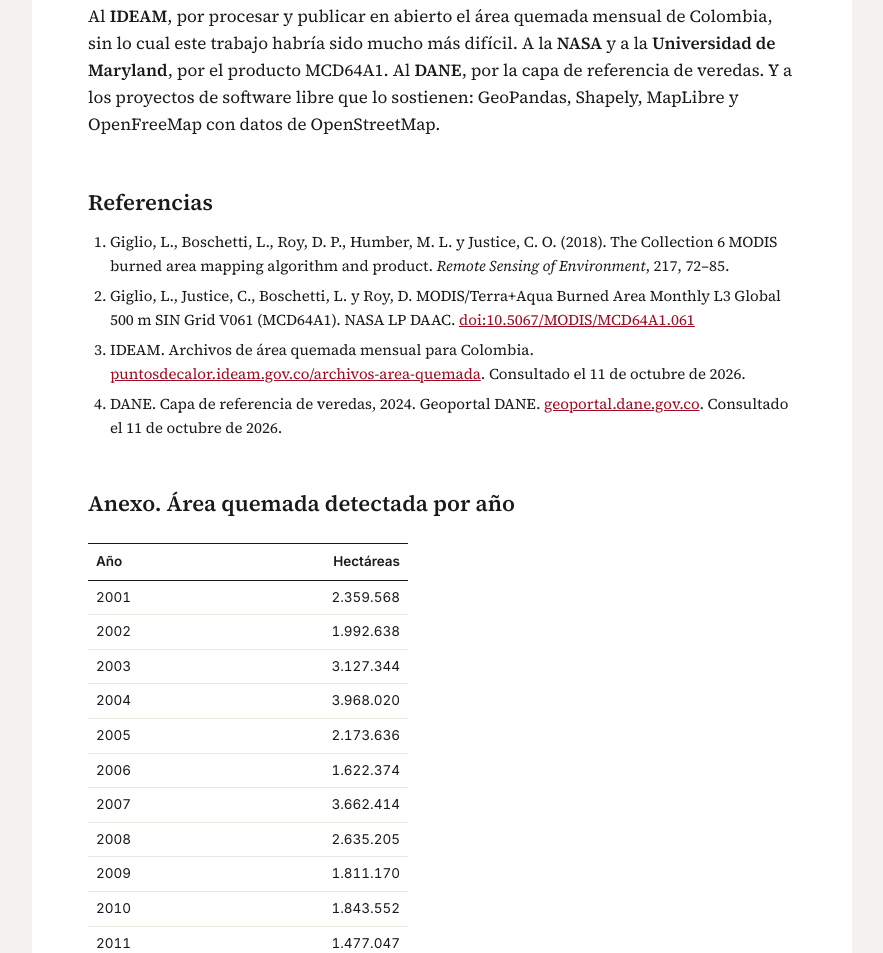
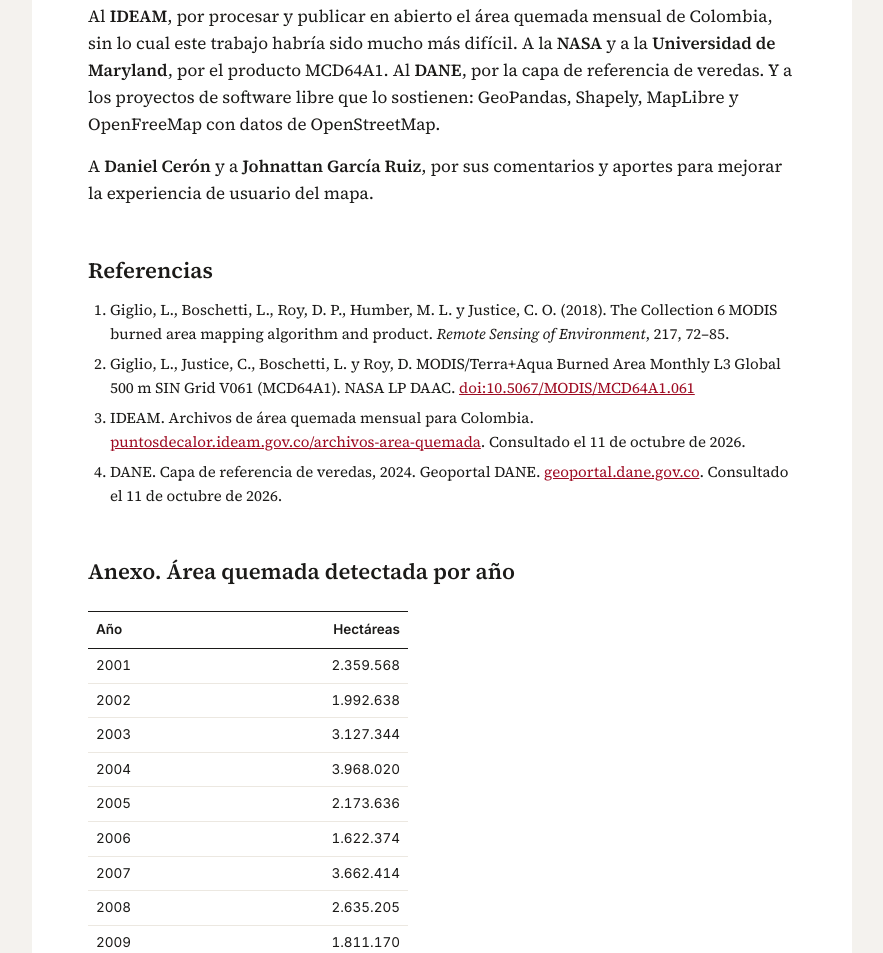
Before and after one commit to doar95/incendios-colombia, a plain HTML site: page metodologia.html in a window 1280 px wide. Shown: the part 9373-10326 px from the top of the page, without its empty margins (198-1081 px from the left). Drawn offline with Linux system fonts and the light colour scheme.

Commit message:
Add files via upload

```diff
--- a/metodologia.html
+++ b/metodologia.html
@@ -173,6 +173,7 @@
 
   <h2>Agradecimientos</h2>
   <p>Al <strong>IDEAM</strong>, por procesar y publicar en abierto el área quemada mensual de Colombia, sin lo cual este trabajo habría sido mucho más difícil. A la <strong>NASA</strong> y a la <strong>Universidad de Maryland</strong>, por el producto MCD64A1. Al <strong>DANE</strong>, por la capa de referencia de veredas. Y a los proyectos de software libre que lo sostienen: GeoPandas, Shapely, MapLibre y OpenFreeMap con datos de OpenStreetMap.</p>
+  <p>A <strong>Daniel Cerón</strong> y a <strong>Johnattan García Ruiz</strong>, por sus comentarios y aportes para mejorar la experiencia de usuario del mapa.</p>
 
   <h2>Referencias</h2>
   <ol class="refs">
```
